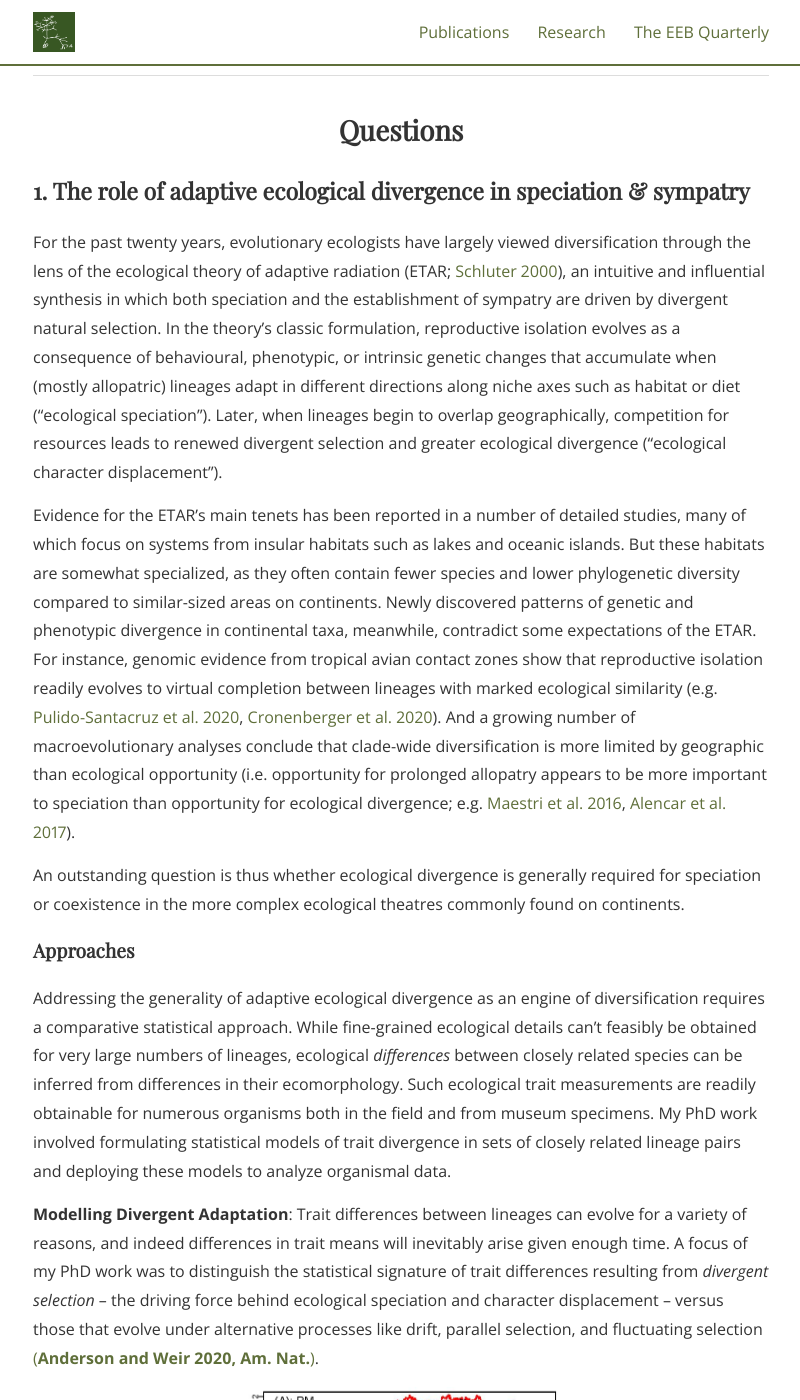
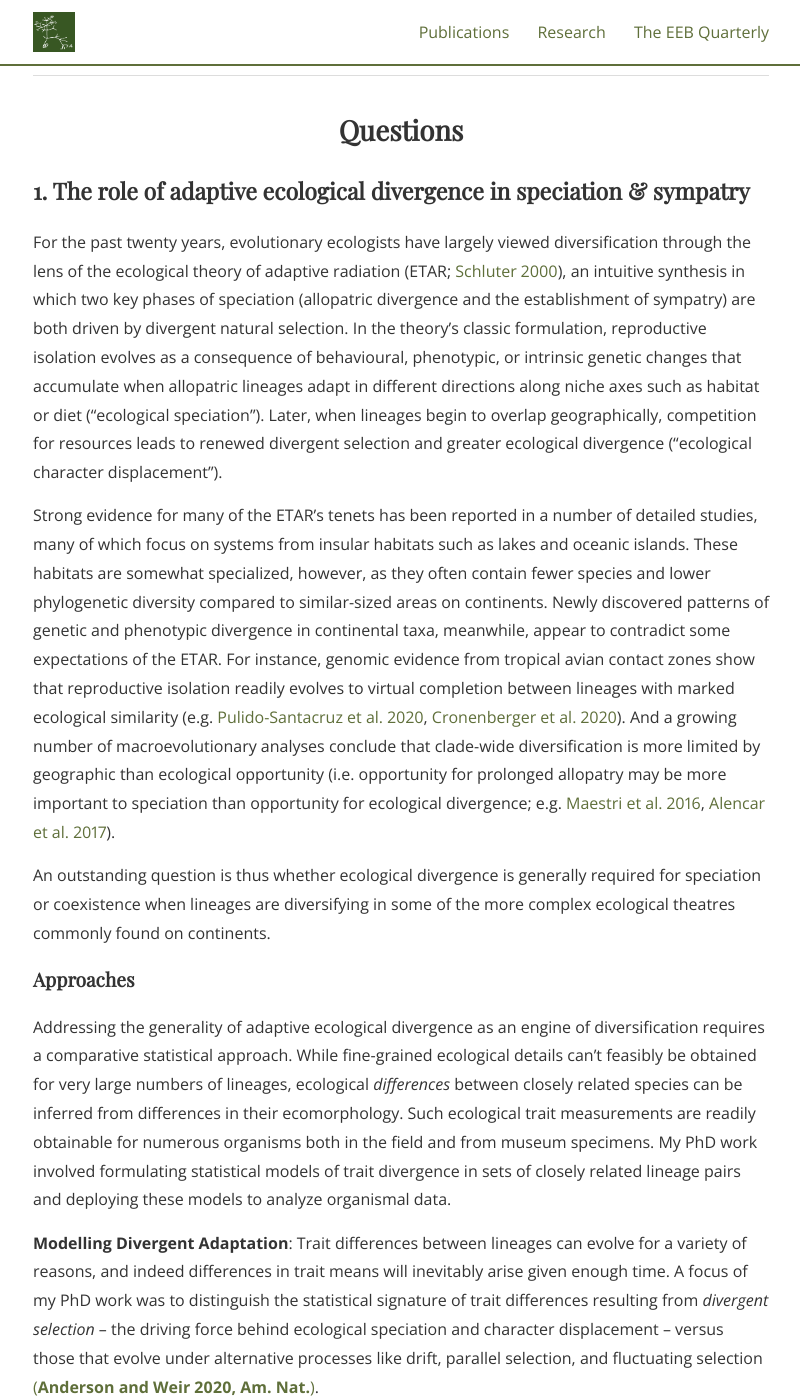
Before and after one commit to SeanASAnderson/SeanASAnderson.github.io, a Jekyll site: the page built from research.md, in a window 1280 px wide and 1400 px high, scrolled down 762 px. Shown: the whole window, without its empty margins (239-1039 px from the left). Built offline with Jekyll 4.4.1, drawn with Linux system fonts in a browser that asks for light colours; nearby versions of some CDN libraries; some web fonts are replaced; some of the changed text lies outside the part shown.

Commit message:
some updated wording

```diff
--- a/research.md
+++ b/research.md
@@ -24,11 +24,11 @@
 
 ### 1. The role of adaptive ecological divergence in speciation & sympatry
 
-For the past twenty years, evolutionary ecologists have largely viewed diversification through the lens of the ecological theory of adaptive radiation (ETAR; [Schluter 2000](https://global.oup.com/academic/product/the-ecology-of-adaptive-radiation-9780198505228?cc=us&lang=en&)), an intuitive and influential synthesis in which both speciation and the establishment of sympatry are driven by divergent natural selection. In the theory's classic formulation, reproductive isolation evolves as a consequence of behavioural, phenotypic, or intrinsic genetic changes that accumulate when (mostly allopatric) lineages adapt in different directions along niche axes such as habitat or diet (“ecological speciation”). Later, when lineages begin to overlap geographically, competition for resources leads to renewed divergent selection and greater ecological divergence (“ecological character displacement”).
+For the past twenty years, evolutionary ecologists have largely viewed diversification through the lens of the ecological theory of adaptive radiation (ETAR; [Schluter 2000](https://global.oup.com/academic/product/the-ecology-of-adaptive-radiation-9780198505228?cc=us&lang=en&)), an intuitive synthesis in which two key phases of speciation (allopatric divergence and the establishment of sympatry) are both driven by divergent natural selection. In the theory's classic formulation, reproductive isolation evolves as a consequence of behavioural, phenotypic, or intrinsic genetic changes that accumulate when allopatric lineages adapt in different directions along niche axes such as habitat or diet (“ecological speciation”). Later, when lineages begin to overlap geographically, competition for resources leads to renewed divergent selection and greater ecological divergence (“ecological character displacement”).
 
-Evidence for the ETAR's main tenets has been reported in a number of detailed studies, many of which focus on systems from insular habitats such as lakes and oceanic islands. But these habitats are somewhat specialized, as they often contain fewer species and lower phylogenetic diversity compared to similar-sized areas on continents. Newly discovered patterns of genetic and phenotypic divergence in continental taxa, meanwhile, contradict some expectations of the ETAR. For instance, genomic evidence from tropical avian contact zones show that reproductive isolation readily evolves to virtual completion between lineages with marked ecological similarity (e.g. [Pulido-Santacruz et al. 2020](https://onlinelibrary.wiley.com/doi/abs/10.1111/evo.13902), [Cronenberger et al. 2020](https://onlinelibrary.wiley.com/doi/abs/10.1111/evo.14103)). And a growing number of macroevolutionary analyses conclude that clade-wide diversification is more limited by geographic than ecological opportunity (i.e. opportunity for prolonged allopatry appears to be more important to speciation than opportunity for ecological divergence; e.g. [Maestri et al. 2016](https://onlinelibrary.wiley.com/doi/10.1111/evo.13155), [Alencar et al. 2017](https://royalsocietypublishing.org/doi/full/10.1098/rspb.2017.1775)).
+Strong evidence for many of the ETAR's tenets has been reported in a number of detailed studies, many of which focus on systems from insular habitats such as lakes and oceanic islands. These habitats are somewhat specialized, however, as they often contain fewer species and lower phylogenetic diversity compared to similar-sized areas on continents. Newly discovered patterns of genetic and phenotypic divergence in continental taxa, meanwhile, appear to contradict some expectations of the ETAR. For instance, genomic evidence from tropical avian contact zones show that reproductive isolation readily evolves to virtual completion between lineages with marked ecological similarity (e.g. [Pulido-Santacruz et al. 2020](https://onlinelibrary.wiley.com/doi/abs/10.1111/evo.13902), [Cronenberger et al. 2020](https://onlinelibrary.wiley.com/doi/abs/10.1111/evo.14103)). And a growing number of macroevolutionary analyses conclude that clade-wide diversification is more limited by geographic than ecological opportunity (i.e. opportunity for prolonged allopatry may be more important to speciation than opportunity for ecological divergence; e.g. [Maestri et al. 2016](https://onlinelibrary.wiley.com/doi/10.1111/evo.13155), [Alencar et al. 2017](https://royalsocietypublishing.org/doi/full/10.1098/rspb.2017.1775)).
 
-An outstanding question is thus whether ecological divergence is generally required for speciation or coexistence in the more complex ecological theatres commonly found on continents.
+An outstanding question is thus whether ecological divergence is generally required for speciation or coexistence when lineages are diversifying in some of the more complex ecological theatres commonly found on continents.
 
 
 #### Approaches
@@ -39,17 +39,17 @@
 
 <img src="/assets/aw2020_fig1.jpg" alt="aw2020fig1" style="width:350px;"/>
 
-**Divergent Adpatation and Allopatric Speciaton**: A paradox of speciation research is that most speciation events are thought to require a period of allopatric evolution, but speciation ecology is typically studied in sympatric taxa. There are good reasons for this scenario; namely, reproductive isolation is best studied where it is tested in nature. But it raises the question of to what extent adaptive ecological divergence occurs during the all-important allopatric phase of speciation -- a phase to which researchers have paid relatively little attention.
+**Divergent Adpatation and Allopatric Speciaton**: A paradox of speciation research is that most speciation events are thought to require a period of allopatric evolution, but speciation ecology is typically studied in sympatric taxa. There is a good reasons for this scenario; namely, reproductive isolation is best studied where it is tested in nature. But it raises the question of to what extent adaptive ecological divergence occurs during the all-important allopatric phase of speciation -- a phase to which researchers have paid relatively little attention. Even within adaptive radiation theory, the role of adaptive ecological divergence in speciation's allopatric phase is an open question ([Losos 2009 p.291-292](https://www.ucpress.edu/book/9780520269842/lizards-in-an-evolutionary-tree), [Rundell and Price 2009](https://doi.org/10.1016/j.tree.2009.02.007), [Price 2010](https://doi.org/10.1098/rstb.2009.0269))
 
-I recently addressed this problem as it pertains to several groups of birds, mammals, and amphibians **(Anderson and Weir *In Press*)**. In this paper, we describe new mixture models in which different pairs in a lineage-pair dataset conform to different underlying processes of ecological trait divergence (e.g. divergent v. parallel adaptation or parallel adaptation v. phenotypic drift). The models allow us to estimate the proportion of allopatric pairs in a given dataset whose trait differences correspond to theoretical expectations of these alternative underlying processes.
+I recently addressed this problem as it pertains to several groups of birds, mammals, and amphibians [**(Anderson and Weir 2022 Science)**](https://doi.org/10.1126/science.abo7719). In this paper, we describe new mixture models in which different pairs in a lineage-pair dataset conform to different underlying processes of ecological trait divergence (e.g. divergent v. parallel adaptation or parallel adaptation v. phenotypic drift). The models allow us to estimate the proportion of allopatric pairs in a given dataset whose trait differences correspond to theoretical expectations of these alternative underlying processes.
 
-We found that regardless the trait or dataset in question, relatively few pairs in any particular analysis (out of 130 analyses) are best described by a divergent adaptation model. Instead, an overwhelming proportion of pairs are better described by models of parallel adaptive evolution. It thus appears that allopatric speciation is most generally characterized by lineages adaptively evolving under similar ecology-based selective pressures. Ecological divergence may yet be important later in speciation as lineages begin to overlap geographically.
+We found that regardless the trait or dataset in question, relatively few pairs in any particular analysis (out of 130 analyses) are best described by a divergent adaptation model. Instead, an overwhelming proportion of pairs are better described by models of parallel adaptive evolution. It thus appears that allopatric speciation is most generally characterized by lineages adaptively evolving under similar rather than divergent ecology-based selective pressures. Ecological divergence may yet be important later in speciation as lineages begin to overlap geographically.
 
 The mixture models are now available in the R package [***diverge*** **(version 2.0 and greater)**](https://cran.r-project.org/web/packages/diverge/index.html).
 
 <img src="/assets/aw2022_fig3.jpg" alt="fig3histogram" style="width:500px;"/>
 
-**Divergent Adaptation and Sympatry**: Sympatric lineage pairs are often more differentiated in ecomorphology than allopatric pairs. This pattern is the expected outcome from character displacement -- but this pattern can also be produced if lineages that evolve greater differences in allopatry are more likely to establish overlapping ranges upon secondary contact (i.e. 'species sorting'). I recently developed simulation-based models to distinguish these alternatives and found that character displacement better accounts for observed patterns of bill shape differences in allopatric and sympatric pairs of New World terrestrial birds [(**Anderson and Weir 2021, PNAS**)](https://doi.org/10.1073/pnas.2021209118).
+**Divergent Adaptation and Sympatry**: Sympatric lineage pairs are often more differentiated in ecomorphology than allopatric pairs. This pattern is the expected outcome from character displacement -- but this pattern can also be produced if lineages that evolve greater differences in allopatry are more likely to establish overlapping ranges upon secondary contact (i.e. 'species sorting'). I recently developed simulation-based models to distinguish these alternatives and found that character displacement better accounts for observed patterns of bill shape differences in a continental group of allopatric and sympatric pairs of New World terrestrial birds [(**Anderson and Weir 2021, PNAS**)](https://doi.org/10.1073/pnas.2021209118).
 
 <img src="/assets/pnas_fig1.jpg" alt="aw2021pnasfig1" style="width:500px;"/>
 
```
Also changed, not shown: other parts of research.md (+1 -2 lines).
